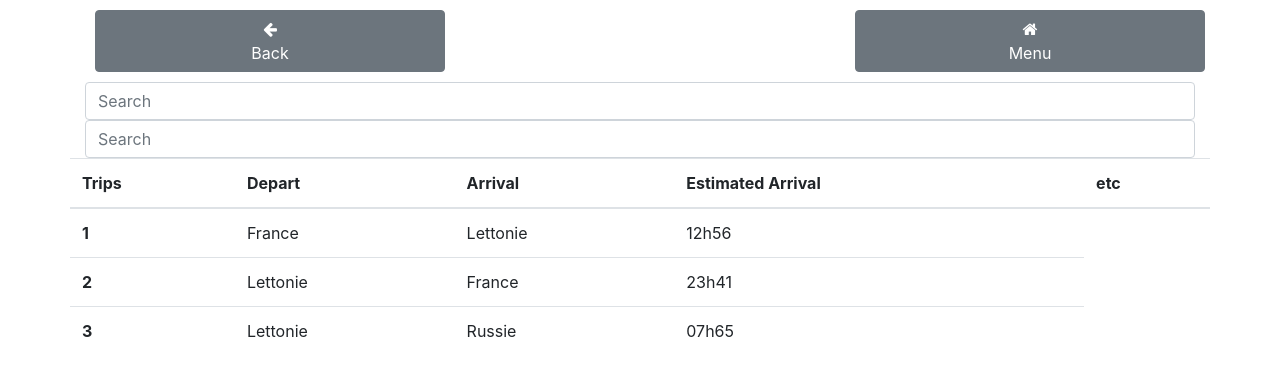
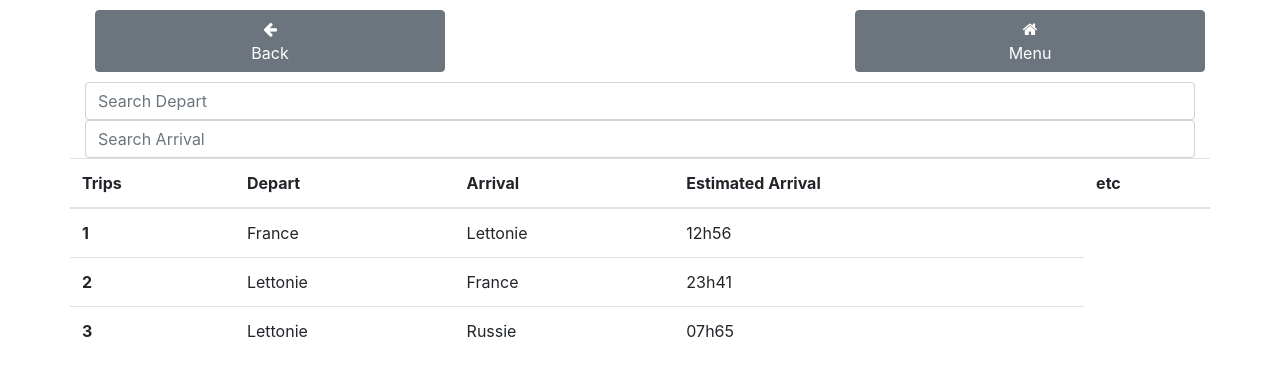
Before and after one commit to GestaltCaius/free-port-riga-manager, a Python web app: template templates/trips.html in a window 1280 px wide. Shown: the top 376 px of the page. Run offline with Jinja, Linux system fonts and the light colour scheme; the template is opened without the code that fills it, so the values that code supplies are empty; some libraries are stand-ins or nearby versions.

Commit message:
finish search javascript filter

```diff
--- a/templates/trips.html
+++ b/templates/trips.html
@@ -35,8 +35,8 @@
             </div>
     </div>
 </div>
-<input id="inputsearchdepart" class="form-control" type="text" onkeyup="filtersearch()" placeholder="Search" aria-label="Search">
-<input id="inputsearcharrive" class="form-control" type="text" onkeyup="filtersearch()" placeholder="Search" aria-label="Search">
+<input id="inputsearchdepart" class="form-control" type="text" onkeyup="filtersearchdepart()" placeholder="Search Depart" aria-label="Search Depart">
+<input id="inputsearcharrival" class="form-control" type="text" onkeyup="filtersearcharrival()" placeholder="Search Arrival" aria-label="Search Arrival">
     <div class="row">
            <table id="tabletrips" class="table">
   <thead>
@@ -101,10 +101,10 @@
     }
   }
 }
-function filtersearcharrive() {
+function filtersearcharrival() {
   // Declare variables
   var input, filter, table, tr, td, i, txtValue;
-  input = document.getElementById("inputsearcharrive");
+  input = document.getElementById("inputsearcharrival");
   filter = input.value.toUpperCase();
   table = document.getElementById("tabletrips");
   tr = table.getElementsByTagName("tr");
```
